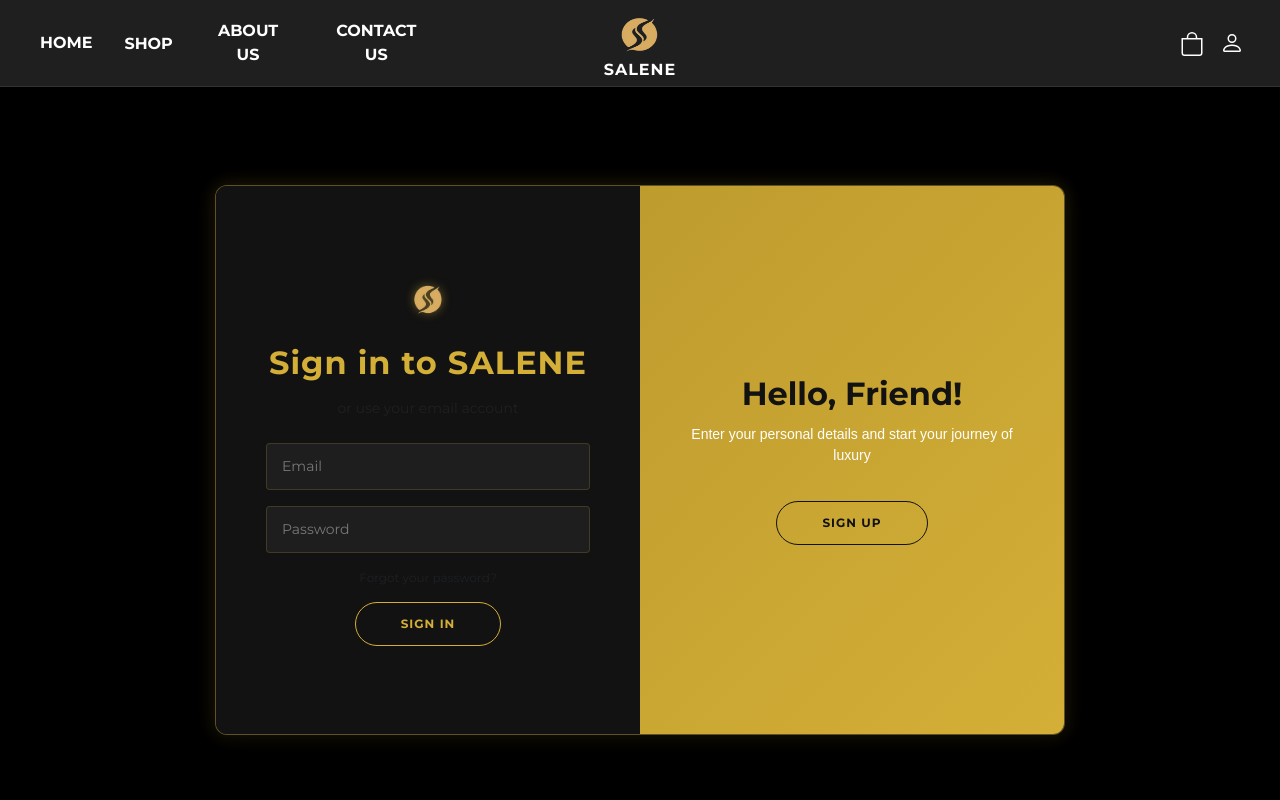
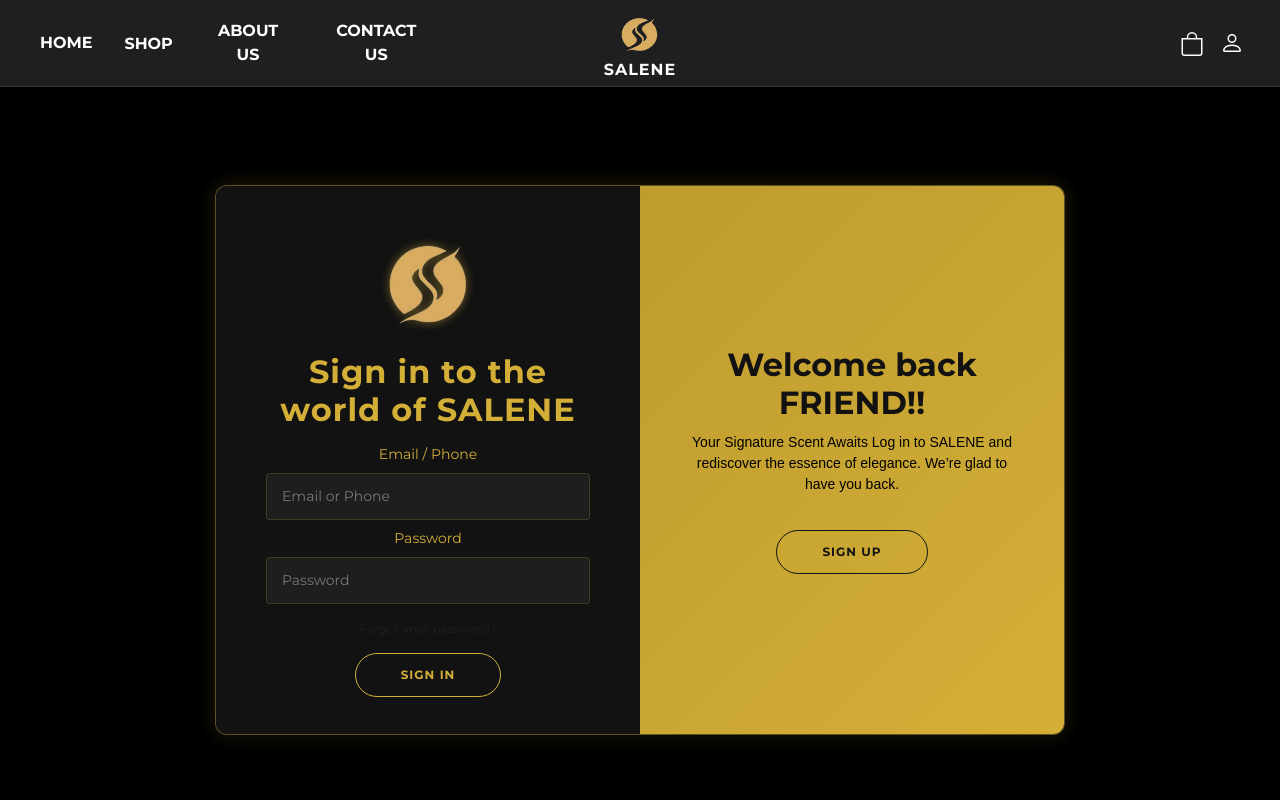
Before and after one commit to MohammadY9795/SaleneStore, a React (Create React App) app: page /salenestore/login in a window 1280 px wide. Shown: the top 800 px of the page. Built offline with nearby package versions, Linux system fonts and the light colour scheme.

Commit message:
Bug fixes

```diff
--- a/src/Pages/LoginRegister.css
+++ b/src/Pages/LoginRegister.css
@@ -206,14 +206,17 @@ input:-webkit-autofill:active{
 
 .text-description {
     font-size: 14px;
+    color: black;
     line-height: 1.5;
     margin-bottom: 20px;
     font-weight: 500;
 }
 
 .salene-logo {
-  width: 50px;
-  margin-bottom: 20px;
+  width: 140px;
+  height: auto;
+  /* margin-bottom: 20px; */
+  margin-top: -10px;
   filter: drop-shadow(0 0 5px rgba(212,175,55,0.5));
 }
 
--- a/src/Pages/LoginRegister.jsx
+++ b/src/Pages/LoginRegister.jsx
@@ -16,10 +16,11 @@ const LoginRegister = () => {
         <div className="form-container sign-up-container">
           <form className="form-wrapper">
             <h2 className="gold-text">Create Account</h2>
-            <span className="text-muted small mb-3">Use your email for registration</span>
+            <span className="gold-text small mb-3">Use your email for registration</span>
 
             <input type="text" placeholder="Name" required />
             <input type="email" placeholder="Email" required />
+            <input type="number" placeholder="Phone Number" required />
             <input type="password" placeholder="Password" required />
             <input type="password" placeholder="Confirm Password" required />
 
@@ -32,16 +33,18 @@ const LoginRegister = () => {
           <form className="form-wrapper">
             {/* Added Logo Here */}
             <img src={logo} alt="SALENE" className="salene-logo" />
-            <h2 className="gold-text">Sign in to SALENE</h2>
-            <span className="text-muted small mb-3">or use your email account</span>
+            <h2 className="gold-text">Sign in to the world of SALENE</h2>
 
-            <input type="email" placeholder="Email" required />
-            <input type="password" placeholder="Password" required />
+            <label className="gold-text small" htmlFor="signin-email">Email / Phone</label>
+            <input id="signin-email" name="emailOrPhone" type="text" placeholder="Email or Phone" autoComplete="username" required aria-required="true" />
 
-            <a href="#" className="text-muted small mt-2 text-decoration-none" style={{color: '#aaa', fontSize: '12px'}}>
+            <label className="gold-text small" htmlFor="signin-password">Password</label>
+            <input id="signin-password" name="password" type="password" placeholder="Password" autoComplete="current-password" required aria-required="true" />
+
+            <a href="#" className="text-muted small mt-2 text-decoration-none" style={{color: '#d4af37', fontSize: '12px'}}>
               Forgot your password?
             </a>
-            <button className="gold-border-btn">Sign In</button>
+            <button type="submit" className="gold-border-btn">Sign In</button>
           </form>
         </div>
 
@@ -51,8 +54,8 @@ const LoginRegister = () => {
 
             {/* Left Overlay (Shows when you need to switch to Login) */}
             <div className="overlay-panel overlay-left">
-              <h2 className="gold-text-dark">Welcome Back!</h2>
-              <p className="text-description">To keep connected with us please login with your personal info</p>
+              <h2 className="gold-text-dark">Already part of the story?</h2>
+              <p className="text-description">Sign in to continue your journey.</p>
               <button className="dark-border-btn" onClick={handleSignInClick}>
                 Sign In
               </button>
@@ -60,8 +63,9 @@ const LoginRegister = () => {
 
             {/* Right Overlay (Shows when you need to switch to Sign Up) */}
             <div className="overlay-panel overlay-right">
-              <h2 className="gold-text-dark">Hello, Friend!</h2>
-              <p className="text-description">Enter your personal details and start your journey of luxury</p>
+              <h2 className="gold-text-dark">Welcome back FRIEND!!</h2>
+              <p className="text-description">Your Signature Scent Awaits
+Log in to SALENE and rediscover the essence of elegance. We’re glad to have you back.</p>
               <button className="dark-border-btn" onClick={handleSignUpClick}>
                 Sign Up
               </button>
```
